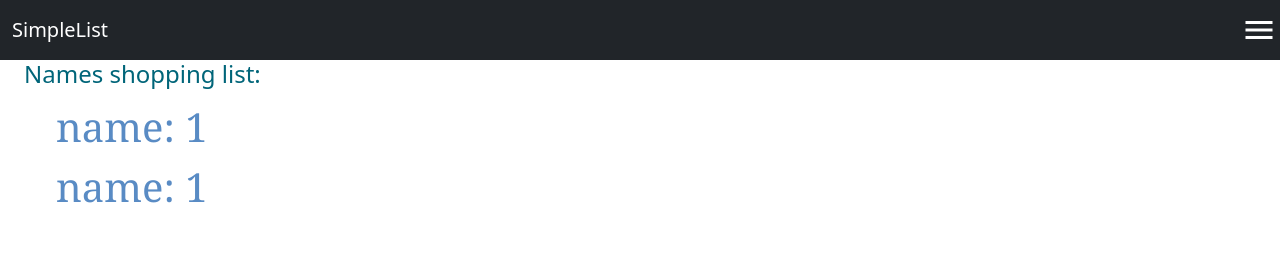
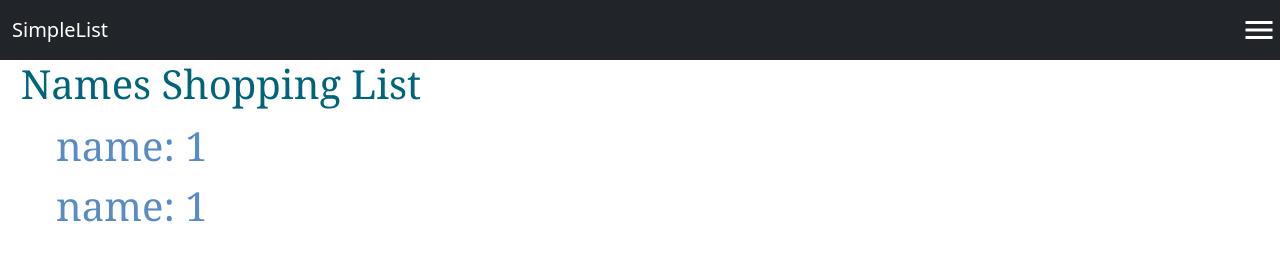
Before and after one commit to chasewalker26/COP4331_Project, a website: page project/Website/public/shoppingList.html in a window 1280 px wide. Drawn offline with nearby package versions, Linux system fonts and the light colour scheme; some packages are replaced by stand-ins of ours.

Commit message:
added font changes

```diff
--- a/project/Website/public/shoppingList.html
+++ b/project/Website/public/shoppingList.html
@@ -31,20 +31,19 @@
     <span class="material-icons md-36 navlines " style = "color: #ffffff; cursor:pointer " onclick="openNav()">menu</span>
   </nav>
 
-  <!-- <div class="jumbotron text-center">
-      <h1 style = "color:#781919">Shopping List screen</h1>
-      <h1 style = "color:#006579">Name's Shopping List</h1>
-    </div> -->
+  <div class="jumbotron text-left">
+    <h1 style = "color:#006579;font-family:'Lucida Bright', 'Georgia', 'serif'">
+        &nbsp;
+        Names Shopping List</h1>
+  </div>
 
     <div class="row">
       <div class="col-6">
         <div class = "row">
           <div class = "col-12">
             <div class = "mx-4">
-              <h4 style = "color:#006579">Names shopping list: </h4>
 
             </div>
-            <!-- <h4 style = "color:#006579", class = ml-1>Current Shopping List: </h4> -->
             <div class = "row">
               <div class = "mx-4">
                 <ul id="shoppingList">
```
